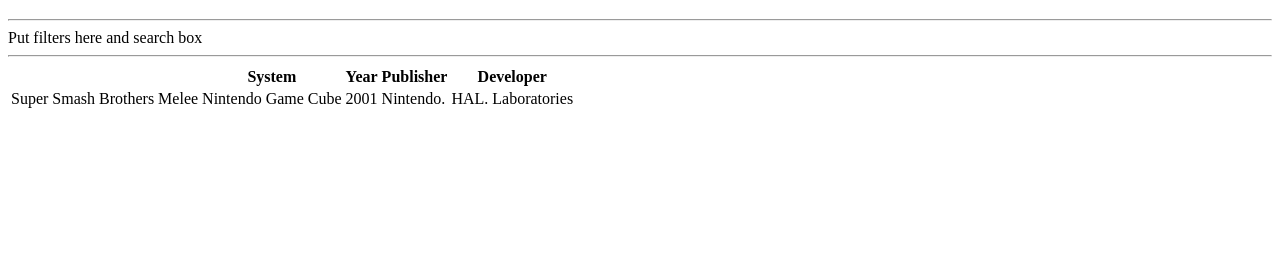
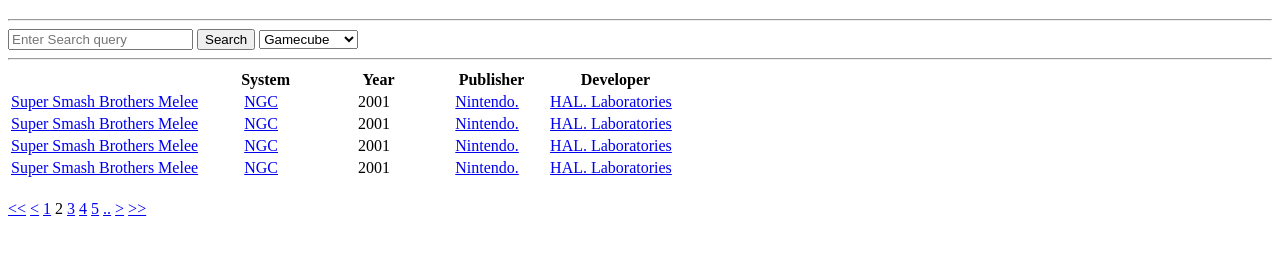
Before and after one commit to SenorPoquito/review_site, a plain HTML site: page index.html in a window 1280 px wide. Shown: the part 61-316 px from the top of the page. Drawn offline with Linux system fonts and the light colour scheme.

Commit message:
Style changes and Static Markup

```diff
--- a/assets/style.css
+++ b/assets/style.css
@@ -1,3 +1,16 @@
-td {
-  margin:10px;
+tr {
+text-align:center;
 }
+
+.table-body-main{
+
+min-width:100px;
+padding-right:10px;
+
+}
+
+
+.pageination{
+
+  margin-top:20px;
+}
--- a/index.html
+++ b/index.html
@@ -1,5 +1,6 @@
 <!DOCTYPE html>
 <html lang="en">
+
 <head>
   <meta charset="utf-8">
   <meta http-equiv="X-UA-Compatible" content="IE=edge">
@@ -14,7 +15,21 @@
   <header>
     <h1>Game Reviews</h1>
     <hr></hr>
-    Put filters here and search box
+    <form>
+      <input type="search" placeholder="Enter Search query"></input>
+      <input type="button" value="Search"></input>
+
+      <select>
+        System
+        <option value="Gamecube">Gamecube</option>
+        <option value="Xbox">Xbox</option>
+        <option value="Playstation 2">Playstation 2</option>
+        <option value="PC">PC</option>
+      </select>
+    </form>
+    <!-- <form> -->
+
+    <!-- </form> -->
     <hr></hr>
   </header>
 
@@ -22,41 +37,90 @@
   <section>
     <table>
       <tr>
-        <th>
+        <th class="table-head-main">
 
         </th>
-        <th>
+        <th class="table-head-main">
           System
         </th>
-        <th>
+        <th class="table-head-main">
           Year
         </th>
-        <th>
+        <th class="table-head-main">
           Publisher
         </th>
-        <th>
+        <th class="table-head-main">
           Developer
         </th>
       </tr>
 
       <tr>
-        <td>
-          Super Smash Brothers Melee
+        <td class="table-body-main">
+          <a href="#">Super Smash Brothers Melee</a>
         </td>
-        <td>
-          Nintendo Game Cube
+        <td class="table-body-main">
+          <a href="#">NGC</a>
         </td>
-        <td>
+        <td class="table-body-main">
           2001
         </td>
-        <td>
-          Nintendo.
+        <td class="table-body-main">
+          <a href="#">Nintendo.</a>
         </td>
-        <td>
-          HAL. Laboratories
+        <td class="table-body-main">
+          <a href="#">HAL. Laboratories</a>
         </td>
-
-
+      </tr>
+      <tr>
+        <td class="table-body-main">
+          <a href="#">Super Smash Brothers Melee</a>
+        </td>
+        <td class="table-body-main">
+          <a href="#">NGC</a>
+        </td>
+        <td class="table-body-main">
+          2001
+        </td>
+        <td class="table-body-main">
+          <a href="#">Nintendo.</a>
+        </td>
+        <td class="table-body-main">
+          <a href="#">HAL. Laboratories</a>
+        </td>
+      </tr>
+      <tr>
+        <td class="table-body-main">
+          <a href="#">Super Smash Brothers Melee</a>
+        </td>
+        <td class="table-body-main">
+          <a href="#">NGC</a>
+        </td>
+        <td class="table-body-main">
+          2001
+        </td>
+        <td class="table-body-main">
+          <a href="#">Nintendo.</a>
+        </td>
+        <td class="table-body-main">
+          <a href="#">HAL. Laboratories</a>
+        </td>
+      </tr>
+      <tr>
+        <td class="table-body-main">
+          <a href="#">Super Smash Brothers Melee</a>
+        </td>
+        <td class="table-body-main">
+          <a href="#">NGC</a>
+        </td>
+        <td class="table-body-main">
+          2001
+        </td>
+        <td class="table-body-main">
+          <a href="#">Nintendo.</a>
+        </td>
+        <td class="table-body-main">
+          <a href="#">HAL. Laboratories</a>
+        </td>
       </tr>
 
     </table>
@@ -64,6 +128,26 @@
 
   </section>
 
+  <section class="pageination">
+
+    <form>
+      <a href="#"><<</a>
+      <a href="#"><</a>
+      <a href="#">1</a>
+      2
+      <a href="#">3</a>
+      <a href="#">4</a>
+      <a href="#">5</a>
+      <a href="#">..</a>
+      <a href="#">></a>
+      <a href="#">>></a>
+
+    </form>
+
+
+  </section>
+
+
 </body>
 
 </html>
```
